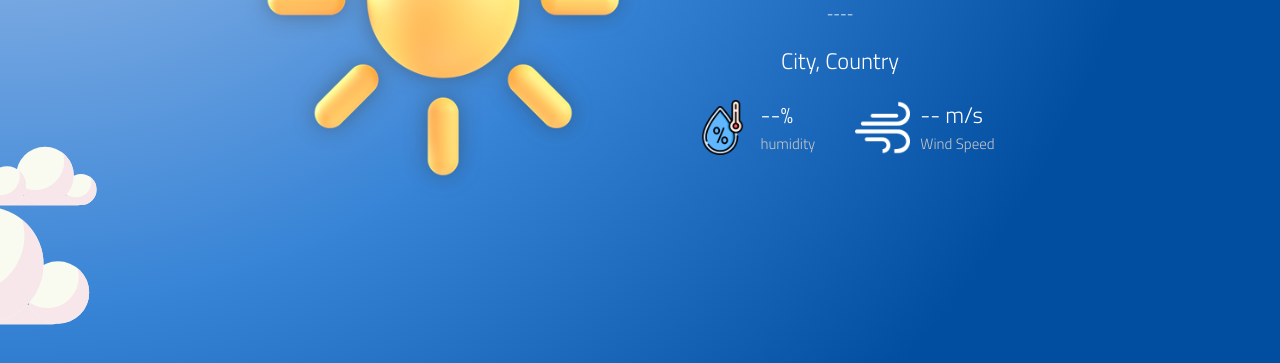
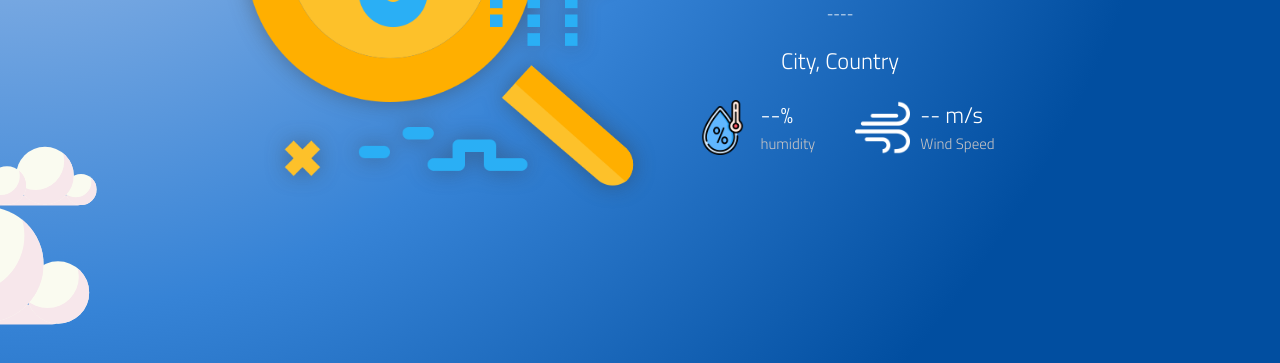
Before and after one commit to zaynjaber/Skylert, a website: page index.html in a window 1280 px wide. Shown: the part 437-800 px from the top of the page. Drawn offline with nearby package versions, Linux system fonts and the light colour scheme.

Commit message:
Fixed a minor bug

```diff
--- a/index.html
+++ b/index.html
@@ -51,7 +51,7 @@
     <div class="weather">
       <!-- <div class="left"> -->
       <div class="sun">
-        <img src="assets/sunny.png" alt="" />
+        <img src="assets/unknown.png" alt="" />
       </div>
       <!-- </div> -->
 
```
Also changed, not shown: assets/unknown.png (added).
